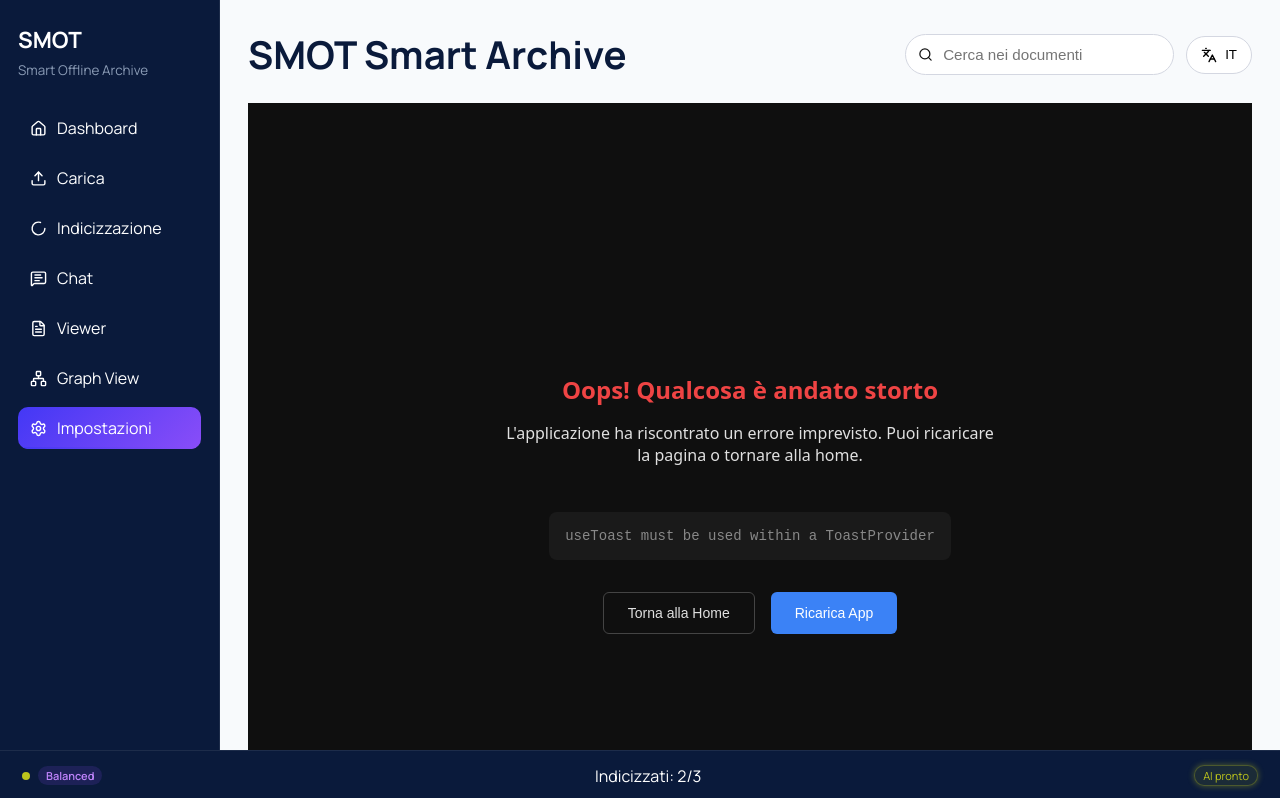
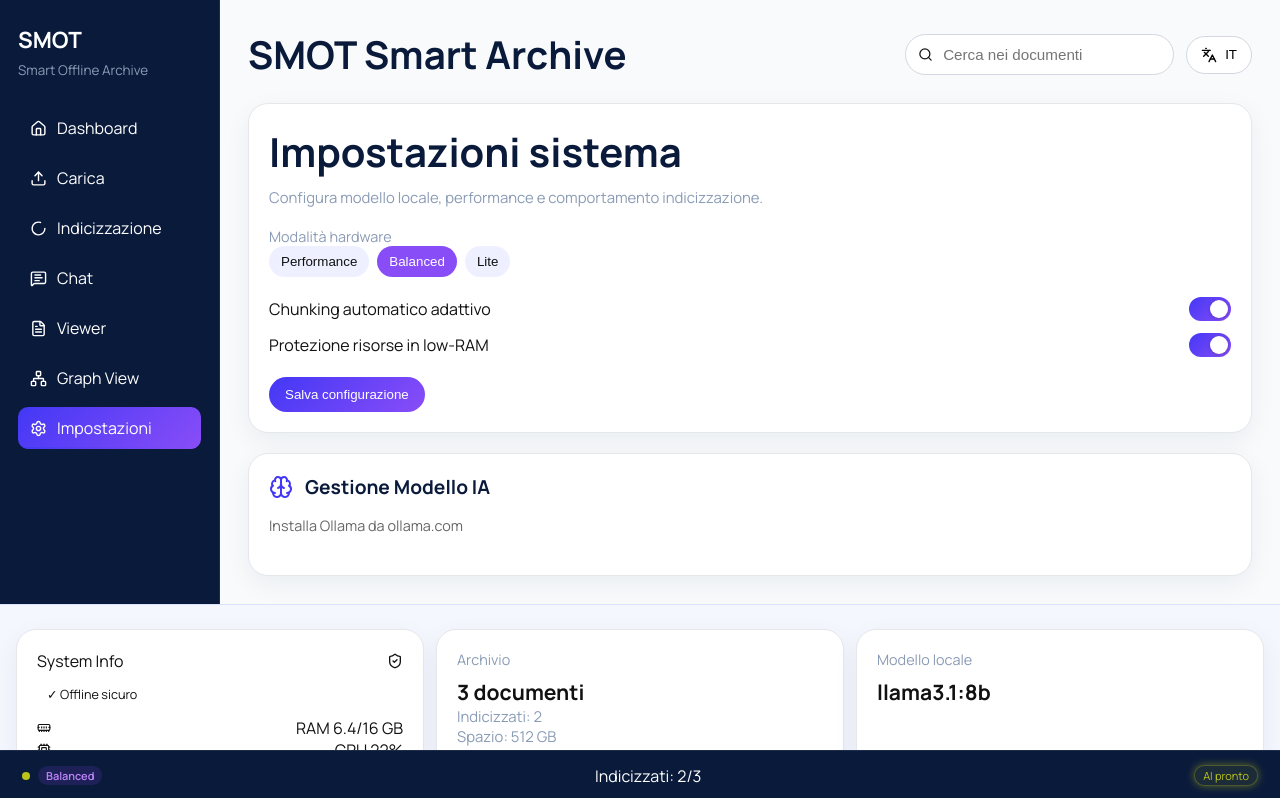
Before and after one commit to BigBoss133/SMOT-APP, a React (Vite) app in the folder smot-desktop/: page /settings in a window 1280 px wide. Shown: the top 798 px of the page. Built offline with nearby package versions, Linux system fonts and the light colour scheme.

Commit message:
feat(frontend): wrap app with ToastProvider

```diff
--- a/smot-desktop/src/main.tsx
+++ b/smot-desktop/src/main.tsx
@@ -3,14 +3,17 @@ import { createRoot } from "react-dom/client";
 import { BrowserRouter } from "react-router-dom";
 import App from "./App";
 import { LanguageProvider } from "./context/LanguageContext";
+import { ToastProvider } from "./context/ToastContext";
 import "./index.css";
 
 createRoot(document.getElementById("root")!).render(
   <StrictMode>
     <LanguageProvider>
-      <BrowserRouter>
-        <App />
-      </BrowserRouter>
+      <ToastProvider>
+        <BrowserRouter>
+          <App />
+        </BrowserRouter>
+      </ToastProvider>
     </LanguageProvider>
   </StrictMode>,
 );
```
